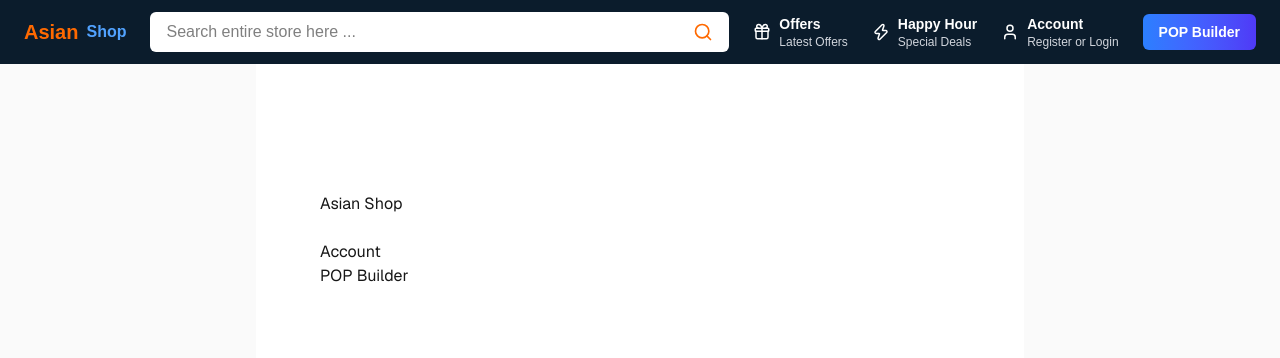
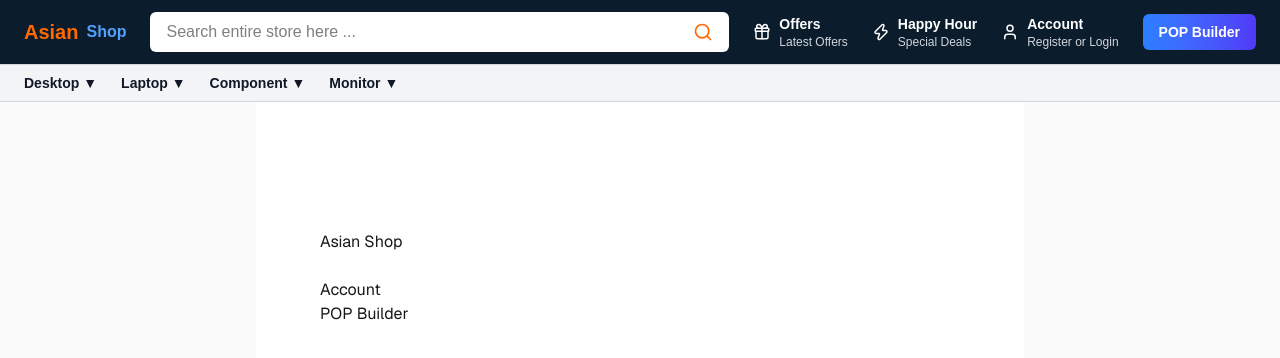
Before and after one commit to mnin-nahid/asian-shop, a Next.js app: page / in a window 1280 px wide. Shown: the top 358 px of the page. Built offline with nearby package versions, Linux system fonts and the light colour scheme.

Commit message:
add menu bar

```diff
--- a/app/layout.tsx
+++ b/app/layout.tsx
@@ -1,4 +1,6 @@
 import Navbar from "@/components/Navbar";
+import MenuBar from "@/components/MenuBar";
+import { menuItems } from "@/data/menu";
 
 import type { Metadata } from "next";
 import { Geist, Geist_Mono } from "next/font/google";
@@ -31,6 +33,7 @@ export default function RootLayout({
     >
       <body className="min-h-full flex flex-col">
         <Navbar />
+        <MenuBar items={menuItems} />
         {children}
       </body>
     </html>
--- /dev/null
+++ b/components/MenuBar.jsx
@@ -0,0 +1,41 @@
+"use client";
+
+import { useState } from "react";
+
+export default function MenuBar({ items }) {
+  const [active, setActive] = useState(null);
+
+  return (
+    <div className="bg-gray-100 border-t border-b border-gray-300">
+      <div className="flex gap-6 px-6 py-2 text-sm font-semibold">
+        {items.map((item, index) => (
+          <div
+            key={index}
+            className="relative"
+            onMouseEnter={() => setActive(index)}
+            onMouseLeave={() => setActive(null)}
+          >
+            {/* Main Menu */}
+            <button className="flex items-center gap-1 text-gray-900  hover:text-blue-600">
+              {item.name} <span>▼</span>
+            </button>
+
+            {/* Dropdown */}
+            {active === index && (
+              <div className="absolute left-0 top-8 bg-white shadow-lg rounded-md w-48 z-50">
+                {item.submenu.map((sub, i) => (
+                  <div
+                    key={i}
+                    className="px-4 py-2 text-gray-900 hover:bg-gray-100 cursor-pointer"
+                  >
+                    {sub}
+                  </div>
+                ))}
+              </div>
+            )}
+          </div>
+        ))}
+      </div>
+    </div>
+  );
+}
--- /dev/null
+++ b/data/menu.js
@@ -0,0 +1,19 @@
+
+export const menuItems = [
+  {
+    name: "Desktop",
+    submenu: ["Gaming PC", "Brand PC", "All-in-One PC"],
+  },
+  {
+    name: "Laptop",
+    submenu: ["Gaming Laptop", "Business Laptop", "Student Laptop"],
+  },
+  {
+    name: "Component",
+    submenu: ["Processor", "Motherboard", "RAM", "SSD"],
+  },
+  {
+    name: "Monitor",
+    submenu: ["Gaming Monitor", "4K Monitor", "Curved Monitor"],
+  },
+];
```
